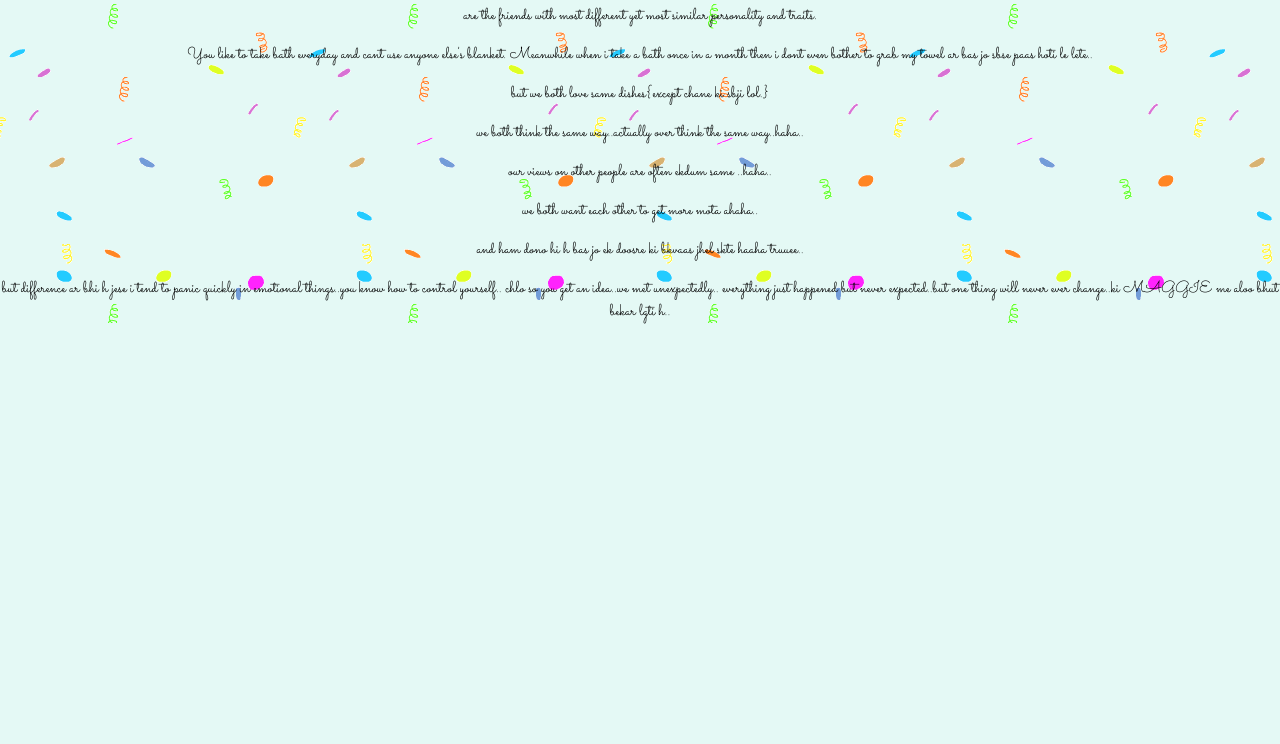
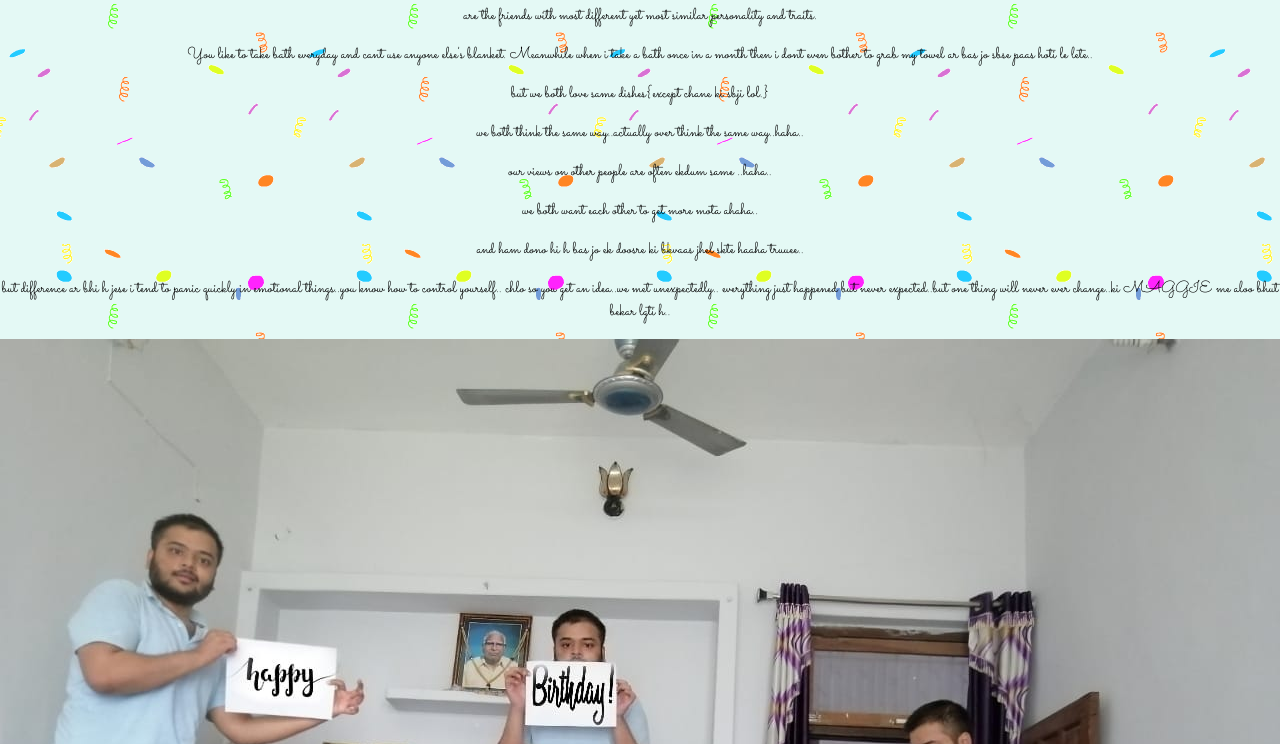
Before and after one commit to oyehappybirthday/yoo, a plain HTML site: page about.html in a window 1280 px wide. Shown: the part 56-800 px from the top of the page. Drawn offline with Linux system fonts and the light colour scheme.

Commit message:
Update about.html

```diff
--- a/about.html
+++ b/about.html
@@ -32,6 +32,7 @@ and ham dono hi h bas jo ek doosre ki bkvaas jhel skte haaha truuee..</P>
 but difference ar bhi h jese i tend to panic quickly in emotional things..you know how to control yourself..
 chlo so you get an idea..we met unexpectedly.. everything just happened but never expected..but one thing will never ever change..ki MAGGIE me aloo bhut bekar lgti h..
 </P>
+<img src="aaaa.jpeg">
 </div>
   </body>
 </html>
```
